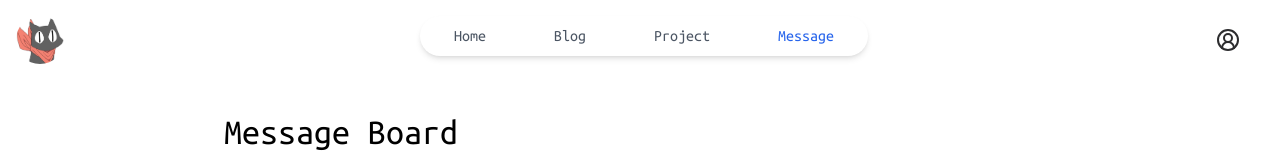
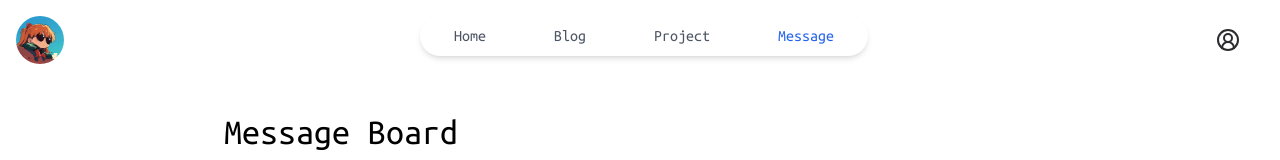
Before and after one commit to ksguo/my-website, a Next.js app: page /message in a window 1280 px wide. Shown: the top 160 px of the page. Built offline with nearby package versions, Linux system fonts and the light colour scheme; no server answers; the database is empty.

Commit message:
change avatar

```diff
--- a/components/Header.tsx
+++ b/components/Header.tsx
@@ -18,7 +18,8 @@ export default function Header() {
           <div className="hidden sm:block">
             <Link href="/">
               <Avatar className="h-12 w-12 hover:scale-110 transition-transform">
-                <AvatarImage src="/avatar.png" alt="Kesheng" />
+                <AvatarImage src="/avatar.png" width={32}
+                  height={32} alt="Kesheng" className="w-full h-full object-cover" />
                 <AvatarFallback>KS</AvatarFallback>
               </Avatar>
             </Link>
```
Also changed, not shown: public/avatar.png.
